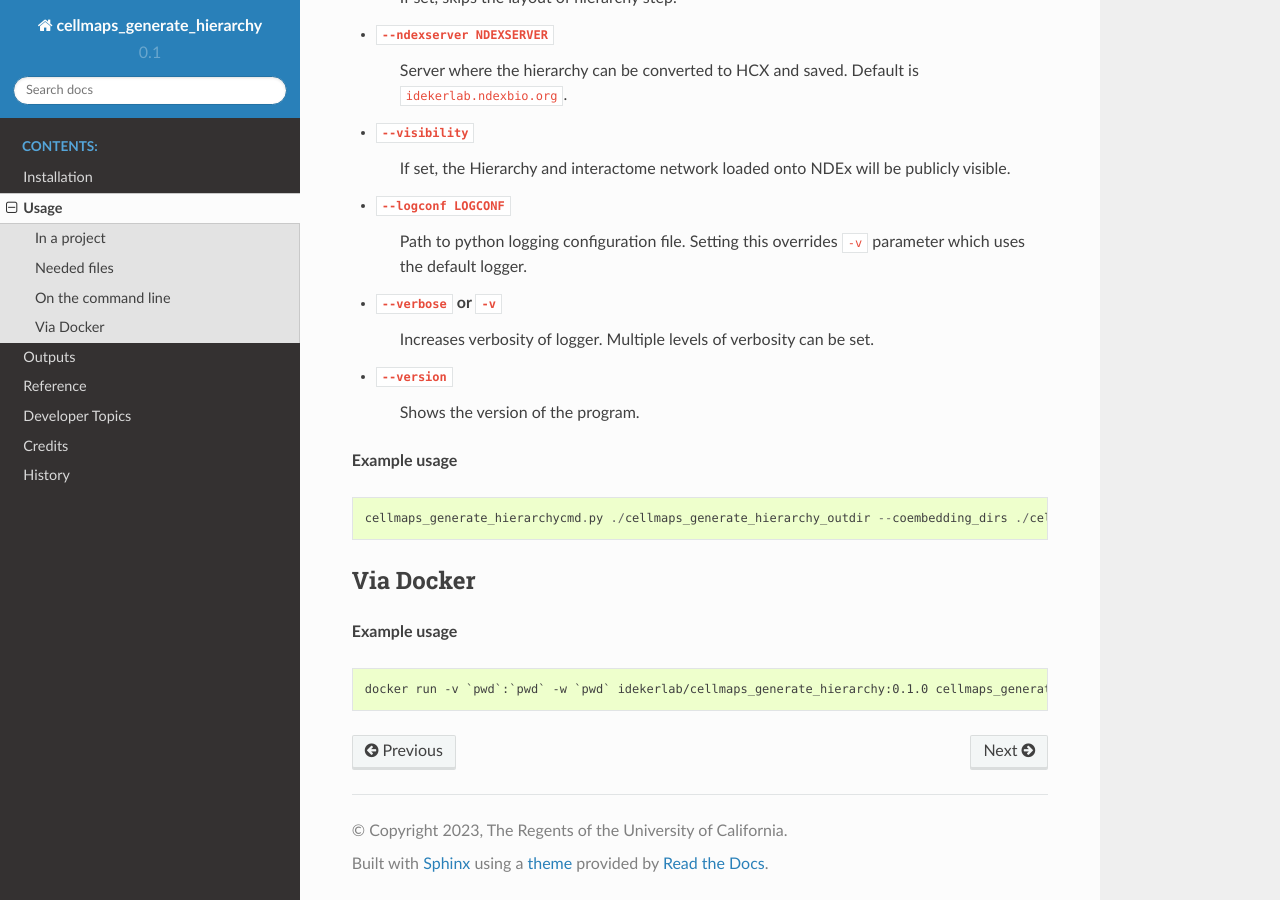
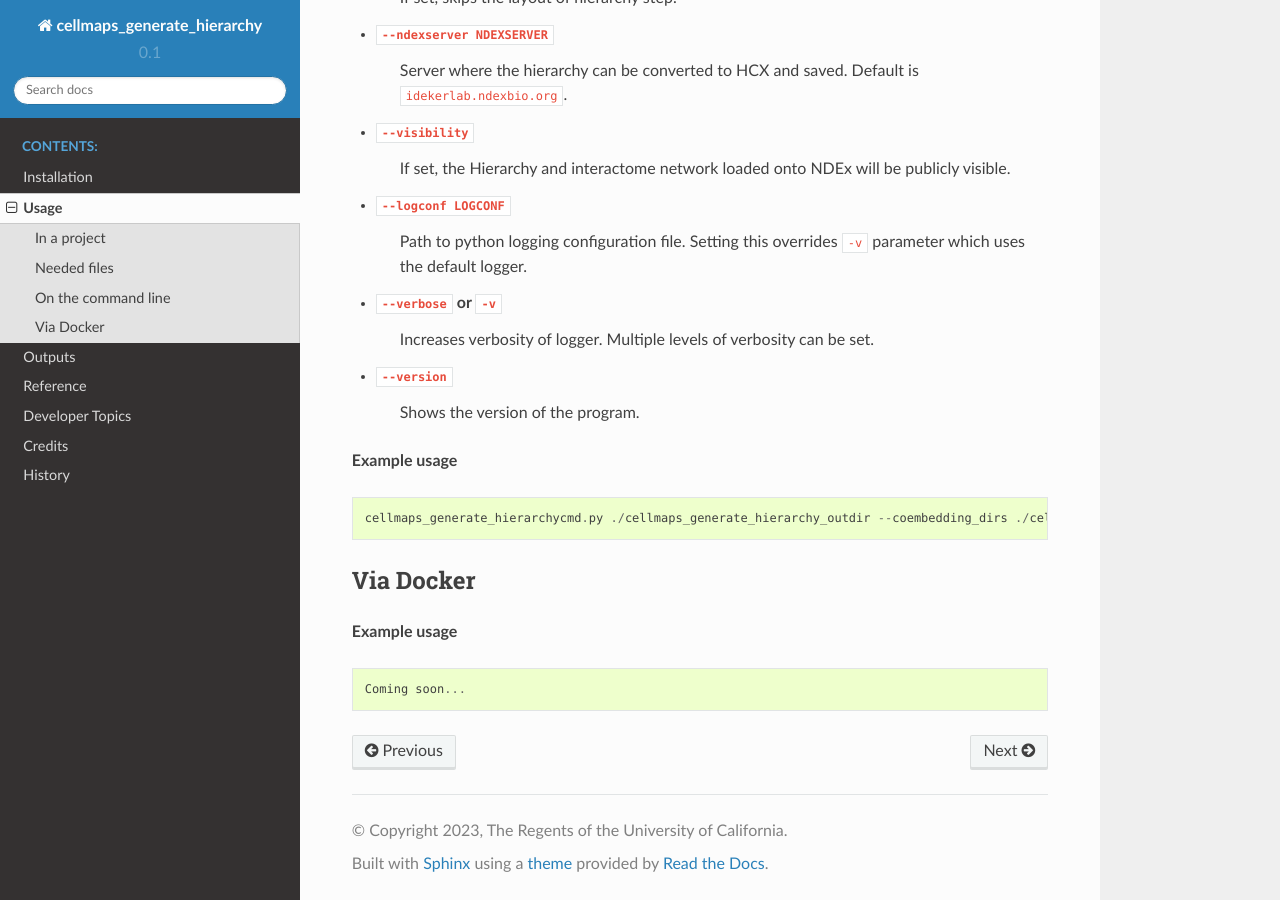
Before and after one commit to idekerlab/cellmaps_generate_hierarchy, a Sphinx documentation site: the page built from docs/usage.rst, in a window 1280 px wide and 900 px high, scrolled down 1974 px. Built offline with Sphinx 7.4.7 and the Read the Docs theme 2.0.0, drawn with Linux system fonts in a browser that asks for light colours; pages that are not in the unit, such as notebooks, are missing from menus.

Commit message:
changed docker to coming soon

```diff
--- a/docs/usage.rst
+++ b/docs/usage.rst
@@ -105,4 +105,4 @@ Via Docker
 
 .. code-block::
 
-   docker run -v `pwd`:`pwd` -w `pwd` idekerlab/cellmaps_generate_hierarchy:0.1.0 cellmaps_generate_hierarchycmd.py ./cellmaps_generate_hierarchy --coembedding_dirs ./cellmaps_coembedding_outdir
+   Coming soon...
```
